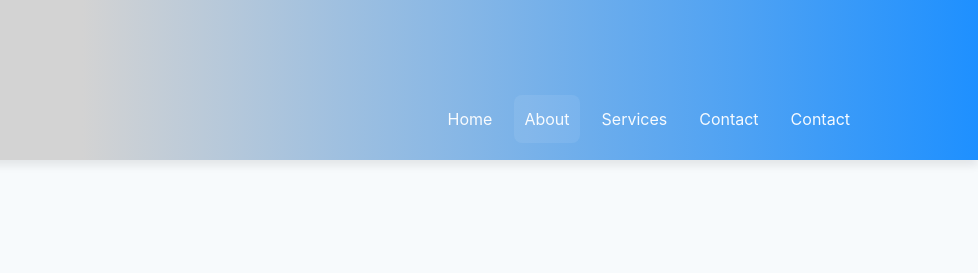
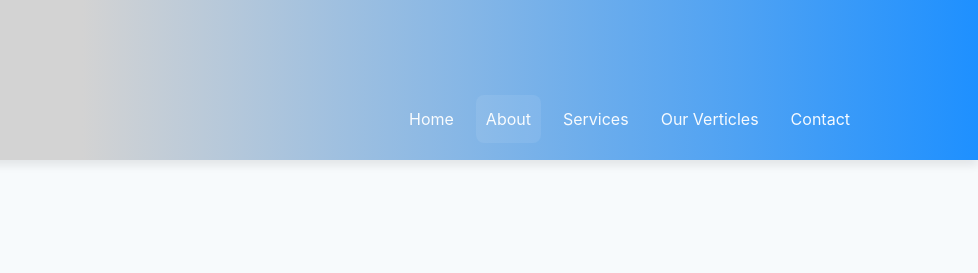
Before and after one commit to Starvonis/starvonis-website, a plain HTML site: page about.html in a window 1280 px wide. Shown: the top 273 px of the page, 302-1280 px from the left. Drawn offline with Linux system fonts and the light colour scheme.

Commit message:
about.html

```diff
--- a/about.html
+++ b/about.html
@@ -24,7 +24,7 @@
         <a href="index.html">Home</a>
         <a href="about.html" class="active">About</a>
         <a href="services.html">Services</a>
-        <a href="Our Verticles.html">Contact</a>
+         <a href="Our Verticles.html">Our Verticles</a>
         <a href="contact.html">Contact</a>
       </nav>
     </div>
```
